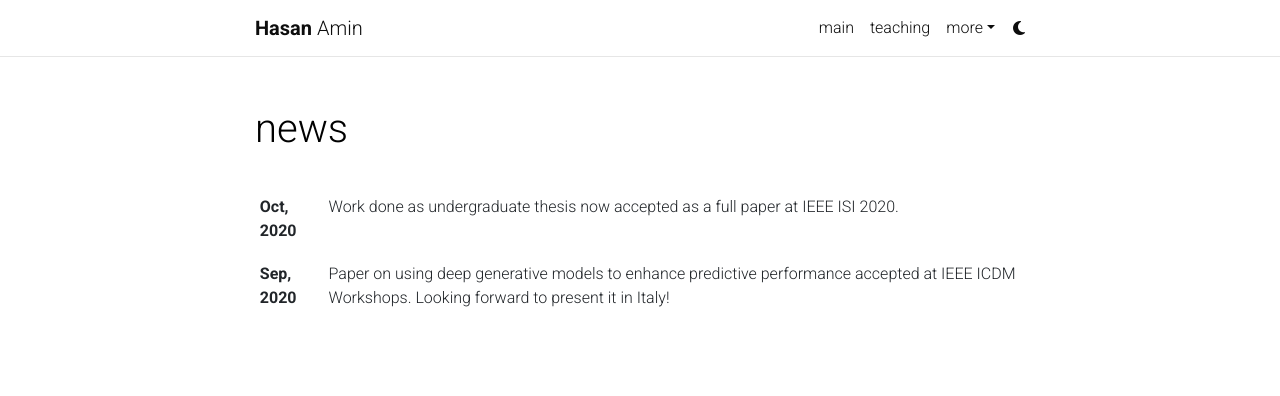
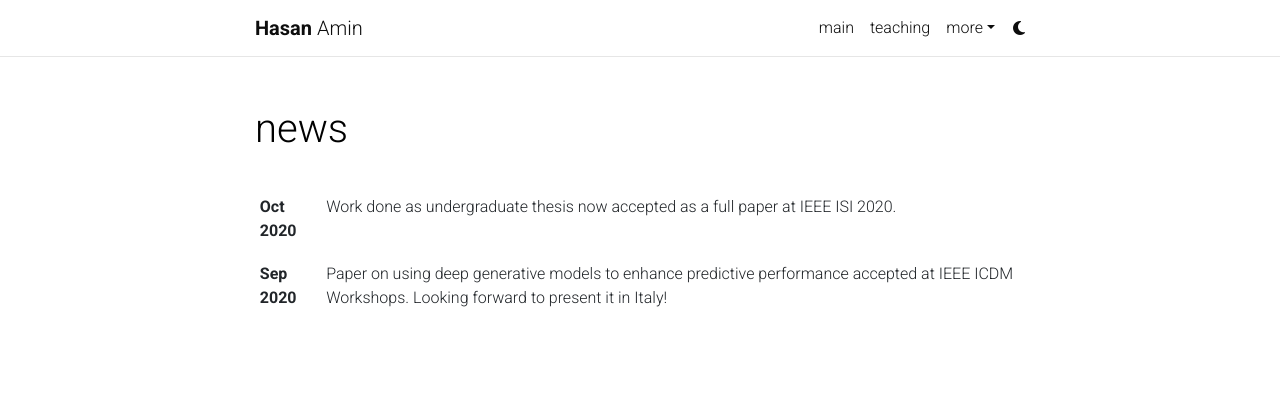
Before and after one commit to shasanamin/shasanamin.github.io, a Jekyll site: the page built from news.html, in a window 1280 px wide. Shown: the top 396 px of the page. Built offline with Jekyll 4.4.1, drawn with Linux system fonts in a browser that asks for light colours; comment, search, counter and statistics services are not loaded; a style sheet for code colours, icons or effects is not loaded.

Commit message:
init setup

```diff
--- a/_includes/news.html
+++ b/_includes/news.html
@@ -12,7 +12,7 @@
               {% for item in news limit: news_limit %}
                 <tr>
                   <!-- <th scope="row">{{ item.date | date: "%b %-d, %Y" }}</th> -->
-                  <th scope="row">{{ item.date | date: "%b, %Y" }}</th>
+                  <th scope="row">{{ item.date | date: "%b %Y" }}</th>
                   <td>
                     {% if item.inline -%}
                       {{ item.content | remove: '<p>' | remove: '</p>' | emojify }}
--- a/_layouts/post.html
+++ b/_layouts/post.html
@@ -17,8 +17,7 @@
 
   <header class="post-header">
     <h1 class="post-title">{{ page.title }}</h1>
-    <!-- <p class="post-meta">{{ page.date | date: "%B %-d, %Y" }}{%- if page.author -%} • {{ page.author }}{%- endif -%}{%- if page.meta -%} • {{ page.meta }}{%- endif -%}</p> -->
-    <p class="post-meta">{{ page.date | date: "%B, %Y" }}{%- if page.author -%} • {{ page.author }}{%- endif -%}{%- if page.meta -%} • {{ page.meta }}{%- endif -%}</p>
+    <p class="post-meta">{{ page.date | date: "%B %-d, %Y" }}{%- if page.author -%} • {{ page.author }}{%- endif -%}{%- if page.meta -%} • {{ page.meta }}{%- endif -%}</p>
     <p class="post-tags">
       <a href="{{ year | prepend: '/blog/' | prepend: site.baseurl}}"> <i class="fas fa-calendar fa-sm"></i> {{ year }} </a>
       {%- if tags != "" %}
--- a/_sass/_base.scss
+++ b/_sass/_base.scss
@@ -330,7 +330,7 @@
   text-align: center;
 
   .title {
-    font-size: 3rem;
+    font-size: 2rem;
     font-family: monospace;  //monospace, Arial, sans-serif, cursive
     // font-weight: bold;
   }
```
